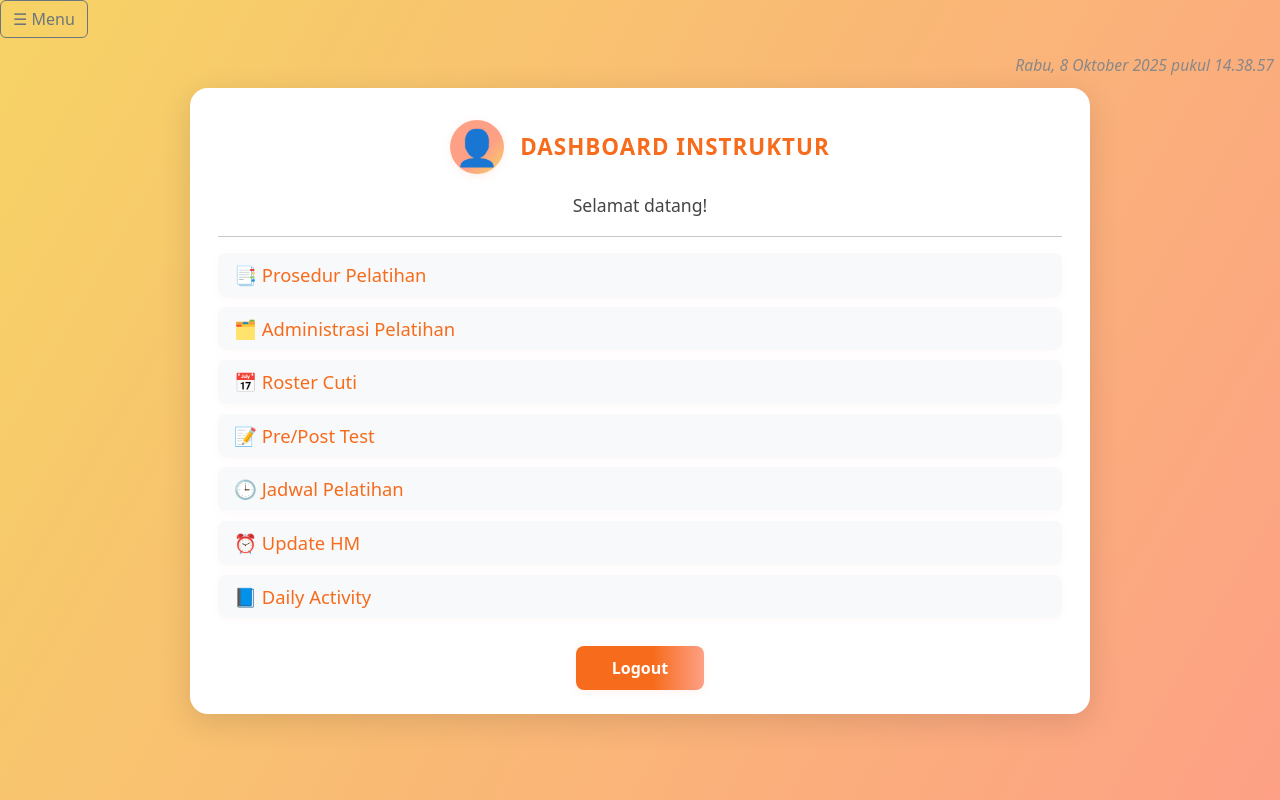
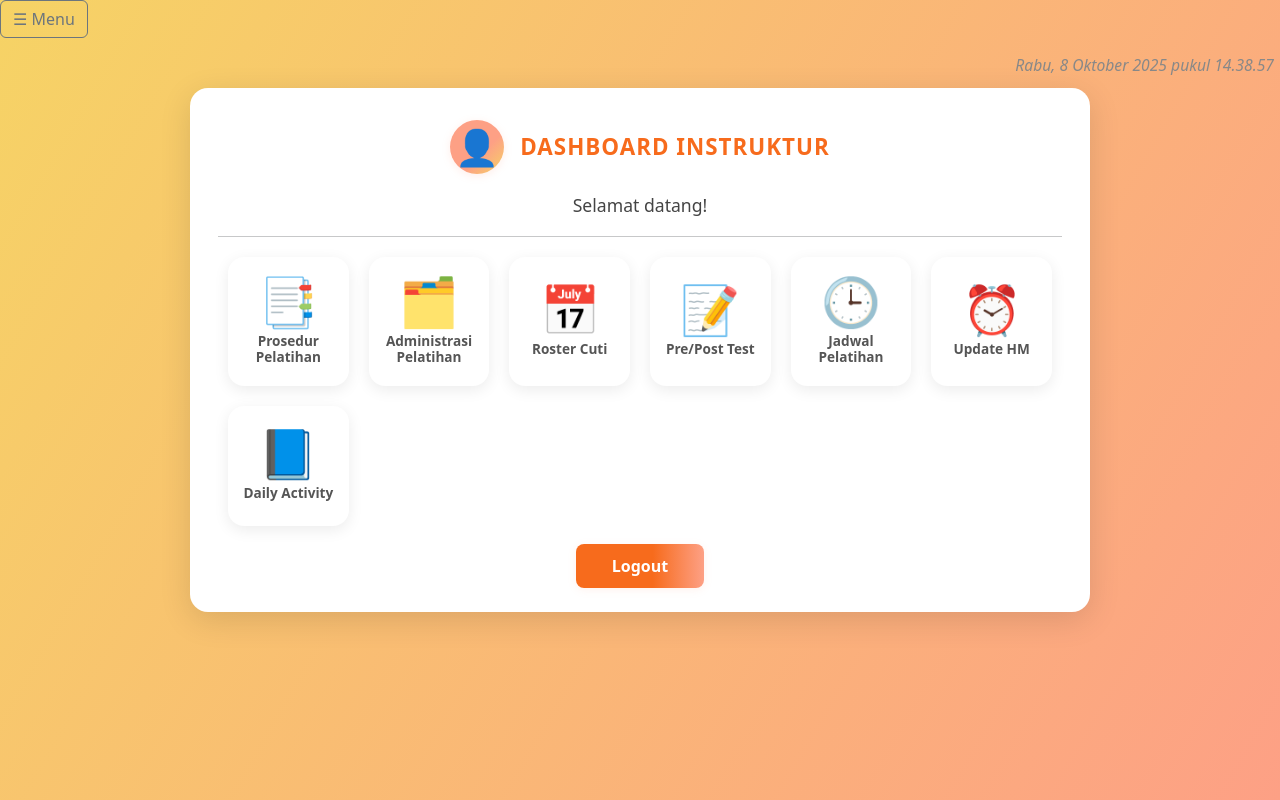
Before and after one commit to CahPuntik/BukuSaku, a plain HTML site: page dashboard.html in a window 1280 px wide. Drawn offline with nearby package versions, Linux system fonts and the light colour scheme.

Commit message:
Refactor dashboard layout and update theme color
Updated the dashboard layout to use cards instead of a list format. Changed theme color and improved service worker registration logging.

```diff
--- a/dashboard.html
+++ b/dashboard.html
@@ -7,7 +7,7 @@
 
   <!-- PWA Meta Tags -->
   <link rel="manifest" href="manifest.json">
-  <meta name="theme-color" content="#fda085">
+  <meta name="theme-color" content="#f76b1c">
   <meta name="mobile-web-app-capable" content="yes">
   <meta name="apple-mobile-web-app-capable" content="yes">
   <meta name="apple-mobile-web-app-status-bar-style" content="default">
@@ -72,28 +72,57 @@
       font-style: italic;
       padding-right: 6px;
     }
-    .list-group {
-      margin-top: 10px;
+    .cards-container {
+      display: grid;
+      grid-template-columns: repeat(auto-fit, minmax(120px, 1fr));
+      gap: 20px;
+      margin-top: 20px;
+      padding: 0 10px;
     }
-    .list-group-item {
-      font-size: 1.15rem;
-      font-weight: 500;
+
+    .dashboard-card {
+      background: #fff;
+      border-radius: 16px;
+      padding: 20px 15px;
+      text-align: center;
+      transition: all 0.3s ease;
+      box-shadow: 0 4px 15px rgba(0,0,0,0.08);
       border: none;
-      border-radius: 8px !important;
-      margin-bottom: 10px;
-      transition: background 0.18s, transform 0.18s;
-      background: #f8f9fa;
+      text-decoration: none;
+      color: inherit;
+      display: flex;
+      flex-direction: column;
+      align-items: center;
+      justify-content: center;
+      min-height: 120px;
+    }
+
+    .dashboard-card:hover {
+      transform: translateY(-8px) scale(1.02);
+      box-shadow: 0 8px 25px rgba(253,160,133,0.2);
+      background: linear-gradient(135deg, #fff 0%, #fff8f3 100%);
       color: #f76b1c;
-      box-shadow: 0 2px 8px rgba(253,160,133,0.06);
-      display: flex;
-      align-items: center;
-      gap: 10px;
+      text-decoration: none;
     }
-    .list-group-item:hover, .list-group-item:focus {
-      background: linear-gradient(90deg, #fda085 0%, #f6d365 100%);
-      color: #fff;
-      transform: translateY(-2px) scale(1.03);
-      box-shadow: 0 4px 16px rgba(253,160,133,0.13);
+
+    .card-icon {
+      font-size: 3rem;
+      margin-bottom: 8px;
+      display: block;
+      line-height: 1;
+    }
+
+    .card-title {
+      font-size: 0.85rem;
+      font-weight: 600;
+      color: #555;
+      margin: 0;
+      line-height: 1.2;
+      text-align: center;
+    }
+
+    .dashboard-card:hover .card-title {
+      color: #f76b1c;
     }
     .btn-logout {
       background: linear-gradient(90deg, #f76b1c 60%, #fda085 100%);
@@ -147,11 +176,26 @@
       .dashboard-title {
         text-align: center;
         width: 100%;
-
       }
       .avatar {
         margin-right: 0;
         margin-bottom: 6px;
+      }
+      .cards-container {
+        grid-template-columns: repeat(auto-fit, minmax(100px, 1fr));
+        gap: 15px;
+        padding: 0 5px;
+      }
+      .dashboard-card {
+        padding: 15px 10px;
+        min-height: 100px;
+      }
+      .card-icon {
+        font-size: 2.5rem;
+        margin-bottom: 6px;
+      }
+      .card-title {
+        font-size: 0.75rem;
       }
       .offcanvas.offcanvas-start{
         width: 82%;
@@ -167,8 +211,9 @@
       .offcanvas-backdrop {
         background-color: rgba(0,0,0,0.35);
       }
-    .list-group-item {
+      .nav-link {
         font-size: 1.4rem;
+      }
     }
   </style>
 </head>
@@ -207,14 +252,35 @@
     </div>
     <div id="welcomeMessage" class="welcome"></div>
     <hr>
-    <div class="list-group">
-      <a href="prosedur2.html" class="list-group-item list-group-item-action">📑 Prosedur Pelatihan</a>
-      <a href="administrasi.html" class="list-group-item list-group-item-action">🗂️ Administrasi Pelatihan</a>
-      <a href="rostercuti2.html" class="list-group-item list-group-item-action">📅 Roster Cuti</a>
-      <a href="preposttest.html" class="list-group-item list-group-item-action">📝 Pre/Post Test</a>
-      <a href="timeframe.html" class="list-group-item list-group-item-action">🕒 Jadwal Pelatihan</a>
-      <a href="progress-table.html" class="list-group-item list-group-item-action">⏰ Update HM</a>
-      <a href="daily.html" class="list-group-item list-group-item-action">📘 Daily Activity</a>
+    <div class="cards-container">
+      <a href="prosedur2.html" class="dashboard-card">
+        <span class="card-icon">📑</span>
+        <p class="card-title">Prosedur Pelatihan</p>
+      </a>
+      <a href="administrasi.html" class="dashboard-card">
+        <span class="card-icon">🗂️</span>
+        <p class="card-title">Administrasi Pelatihan</p>
+      </a>
+      <a href="rostercuti2.html" class="dashboard-card">
+        <span class="card-icon">📅</span>
+        <p class="card-title">Roster Cuti</p>
+      </a>
+      <a href="preposttest.html" class="dashboard-card">
+        <span class="card-icon">📝</span>
+        <p class="card-title">Pre/Post Test</p>
+      </a>
+      <a href="timeframe.html" class="dashboard-card">
+        <span class="card-icon">🕒</span>
+        <p class="card-title">Jadwal Pelatihan</p>
+      </a>
+      <a href="progress-table.html" class="dashboard-card">
+        <span class="card-icon">⏰</span>
+        <p class="card-title">Update HM</p>
+      </a>
+      <a href="daily.html" class="dashboard-card">
+        <span class="card-icon">📘</span>
+        <p class="card-title">Daily Activity</p>
+      </a>
     </div>
     <div class="text-center">
       <button class="btn btn-logout" onclick="logout()">Logout</button>
@@ -222,9 +288,16 @@
   </div>
   <script src="https://cdn.jsdelivr.net/npm/bootstrap@5.3.2/dist/js/bootstrap.bundle.min.js"></script>
   <script>
+    // Register Service Worker for PWA
     if ('serviceWorker' in navigator) {
       window.addEventListener('load', function() {
-    navigator.serviceWorker.register('service-worker.js');
+        navigator.serviceWorker.register('service-worker.js')
+          .then(function(registration) {
+            console.log('ServiceWorker registration successful');
+          })
+          .catch(function(err) {
+            console.log('ServiceWorker registration failed: ', err);
+          });
       });
     }
   </script>
```
Lines whose indentation alone changed are shown as unchanged.
